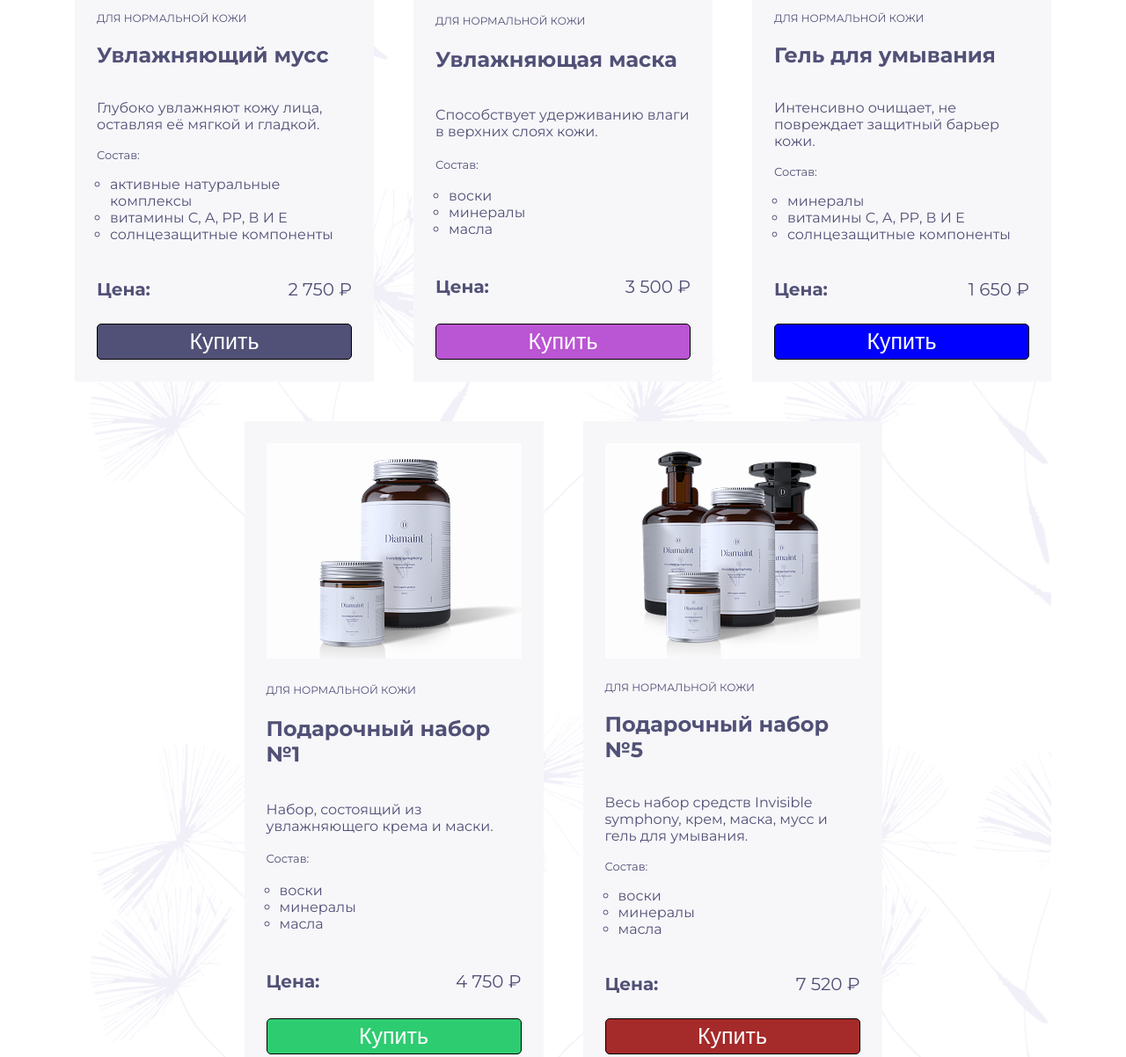
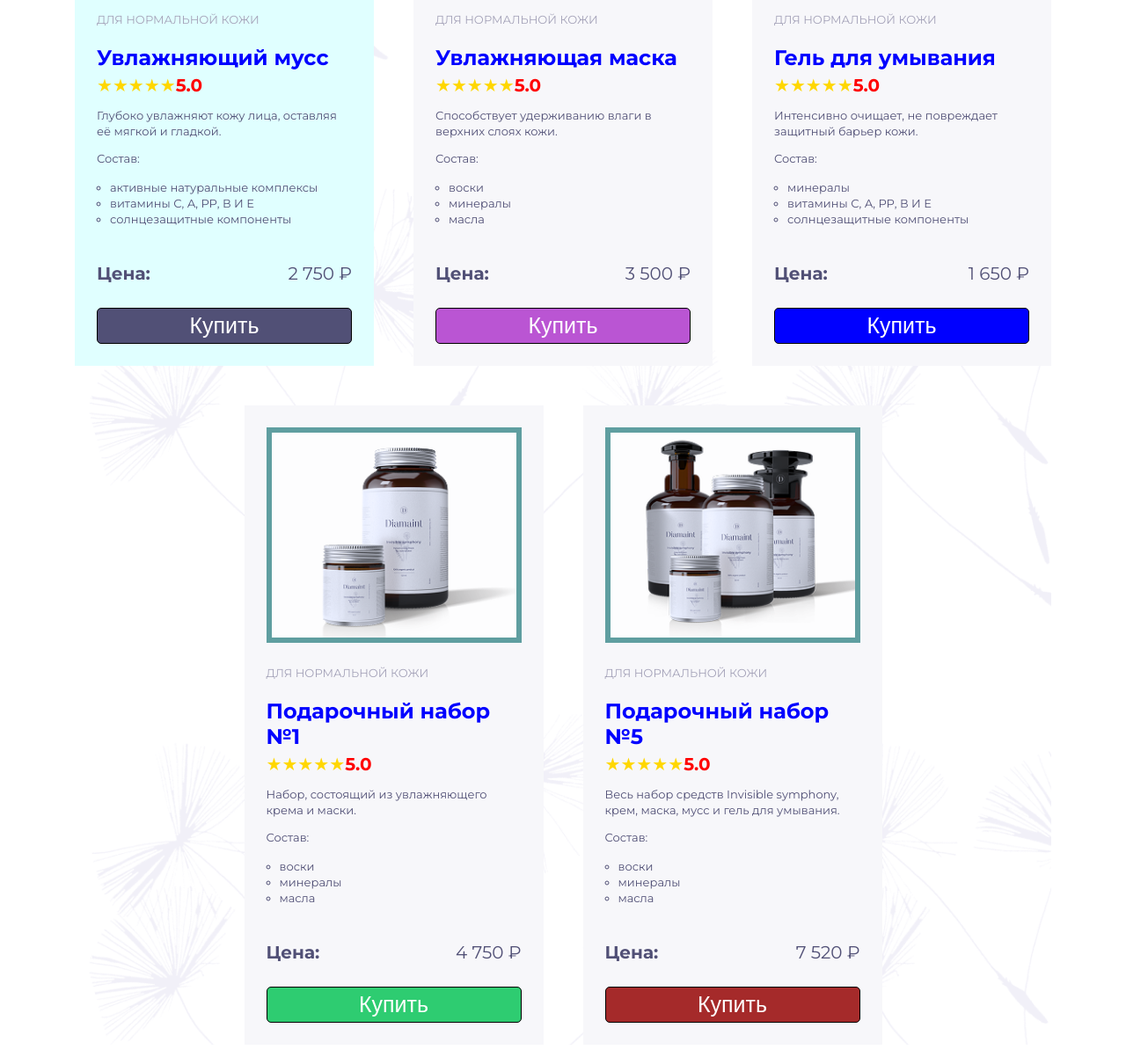
Before and after one commit to MiraElmira76/Test, a plain HTML site: page index.html in a window 1280 px wide. Shown: the part 560-1762 px from the top of the page at 88% size. Drawn offline with Linux system fonts and the light colour scheme; files whose address does not match are found by name.

Commit message:
Название классов по БЭМ

```diff
--- a/index.html
+++ b/index.html
@@ -7,50 +7,72 @@
     <link rel="preconnect" href="https://fonts.googleapis.com">
     <link rel="preconnect" href="https://fonts.gstatic.com" crossorigin>
     <link href="https://fonts.googleapis.com/css2?family=Montserrat:ital,wght@0,100..900;1,100..900&display=swap" rel="stylesheet">
-    <link rel="stylesheet" href="style.css">
+    <link rel="stylesheet" href="style/style.css">
+    <link rel="stylesheet" href="style/clear-list.css">
+    <link rel="stylesheet" href="style/title.css">
+    <link rel="stylesheet" href="style/card.css">
+    <link rel="stylesheet" href="style/rating.css">
+    <link rel="stylesheet" href="style/products.css">
+
   </head>
 
   <body>
+    <main class="main">
       <div class="container">
         <h1 class="title">Выбери свой продукт</h1>
 
-    <ul class="products-list">
-      <li class="card">
-        <img class="card-img" src="img/photo 1@2x.png" alt="Товар Увлажняющий мусс" />
-        <span class="skin-type">для нормальной кожи</span>
-        <h2 class="title-name">Увлажняющий мусс</h2>
-        <p class="product-description">Глубоко увлажняют кожу лица, оставляя её мягкой и гладкой.</p>
+        <ul class="products clear-list">
+          <li class="product__item card card--lightcyan">
+            <img class="card__img" src="img/photo 1@2x.png" alt="Хит продаж"/>
+            <span class="card__cateqory">для нормальной кожи</span>
+            <h2 class="card__name">Увлажняющий мусс</h2>
 
-        <span class="compound">Состав:</span>
+            <div class="card__rating">
+                <span class="rating__stars">★★★★★</span>
+                <b class="rating__value">5.0</b>
+            </div>
 
-        <ul class="compound-list">
+            <p class="card__description">Глубоко увлажняют кожу лица, оставляя её мягкой и гладкой.</p>
+
+            <div class="card__compound compound">
+              <span class="compound__name">Состав:</span>
+              <ul class="compound__list">
                 <li>активные натуральные комплексы</li>
                 <li>витамины С, А, РР, В И Е</li>
                 <li>солнцезащитные компоненты</li>
+              </ul>
+            </div>
 
-        </ul>
-        <div class="product-price">
+            <div class="product__price">
               <b>Цена:</b>
               <span>2 750 ₽</span>
             </div>
+
             <button class="button">Купить</button>
           </li>
 
-    <li class="card">
-      <img class="card-img" src="img/photo 2.png" alt="Товар Увлажняющая маска" />
-      <span class="skin-type">для нормальной кожи</span>
-      <h2 class="title-name">Увлажняющая маска</h2>
-      <p class="product-description">Способствует удерживанию влаги в верхних слоях кожи.</p>
+          <li class="product__item card">
+            <img class="card__img" src="img/photo 2.png" alt="Хит продаж"/>
+            <span class="card__cateqory">для нормальной кожи</span>
+            <h2 class="card__name">Увлажняющая маска</h2>
 
-      <span class="compound">Состав:</span>
+            <div class="card__rating">
+              <span class="rating__stars">★★★★★</span>
+              <b class="rating__value">5.0</b>
+            </div>
 
-      <ul class="compound-list">
+            <p class="card__description">Способствует удерживанию влаги в верхних слоях кожи.</p>
+
+            <div class="card__compound compound">
+              <span class="compound__name">Состав:</span>
+              <ul class="compound__list">
                 <li>воски</li>
                 <li>минералы</li>
                 <li>масла</li>
+              </ul>
+            </div>
 
-      </ul>
-      <div class="product-price">
+            <div class="product__price">
               <b>Цена:</b>
               <span>3 500 ₽</span>
             </div>
@@ -58,21 +80,27 @@
             <button class="button button-mediumorchid">Купить</button>
           </li>
 
-    <li class="card">
-      <img class="card-img" src="img/photo 3.png" alt="Товар Гель для умывания"width="290" />
-      <span class="skin-type">для нормальной кожи</span>
-      <h2 class="title-name">Гель для умывания</h2>
-      <p class="product-description">Интенсивно очищает, не повреждает защитный барьер кожи.</p>
+          <li class="product__item card">
+            <img class="card__img" src="img/photo 3.png" alt="Товар Гель для умывания"/>
+            <span class="card__cateqory">для нормальной кожи</span>
+            <h2 class="card__name">Гель для умывания</h2>
 
-      <span class="compound">Состав:</span>
+            <div class="card__rating">
+              <span class="rating__stars">★★★★★</span>
+              <b class="rating__value">5.0</b>
+            </div>
+            <p class="card__description">Интенсивно очищает, не повреждает защитный барьер кожи.</p>
 
-      <ul class="compound-list">
+            <div class="card__compound compound">
+              <span class="compound__name">Состав:</span>
+              <ul class="compound__list">
                 <li>минералы</li>
                 <li>витамины С, А, РР, В И Е</li>
                 <li>солнцезащитные компоненты</li>
               </ul>
+            </div>
 
-      <div class="product-price">
+            <div class="product__price">
               <b>Цена:</b>
               <span>1 650 ₽</span>
             </div>
@@ -80,20 +108,27 @@
             <button class="button button-blue">Купить</button>
           </li>
 
-     <li class="card">
-      <img class="card-img" src="img/photo 4.png" alt="Товар Подарочный набор №1"width="290" />
-      <span class="skin-type">для нормальной кожи</span>
-      <h2 class="title-name">Подарочный набор №1</h2>
-      <p class="product-description">Набор, состоящий из увлажняющего крема и маски.</p>
+          <li class="product__item card">
+            <img class="card__img" src="img/photo 4.png" alt="Товар Подарочный набор №1"/>
+            <span class="card__cateqory">для нормальной кожи</span>
+            <h2 class="card__name">Подарочный набор №1</h2>
 
-      <span class="compound">Состав:</span>
+            <div class="card__rating">
+              <span class="rating__stars">★★★★★</span>
+              <b class="rating__value">5.0</b>
+            </div>
+            <p class="card__description">Набор, состоящий из увлажняющего крема и маски.</p>
 
-      <ul class="compound-list">
+            <div class="card__compound compound">
+              <span class="compound__name">Состав:</span>
+              <ul class="compound__list">
                 <li>воски</li>
                 <li>минералы</li>
                 <li>масла</li>
               </ul>
-      <div class="product-price">
+            </div>
+
+            <div class="product__price">
               <b>Цена:</b>
               <span>4 750 ₽</span>
             </div>
@@ -101,20 +136,27 @@
             <button class="button button-green">Купить</button>
           </li>
 
-    <li class="card">
-      <img class="card-img" src="img/photo 5.png" alt="Подарочный набор №5"width="290" />
-      <span class="skin-type">для нормальной кожи</span>
-      <h2 class="title-name">Подарочный набор №5</h2>
-      <p class="product-description">Весь набор средств Invisible symphony, крем, маска, мусс и гель для умывания.</p>
+          <li class="product__item card">
+            <img class="card__img" src="img/photo 5.png" alt="Подарочный набор №5"/>
+            <span class="card__cateqory">для нормальной кожи</span>
+            <h2 class="card__name">Подарочный набор №5</h2>
 
-      <span class="compound">Состав:</span>
+            <div class="card__rating">
+              <span class="rating__stars">★★★★★</span>
+              <b class="rating__value">5.0</b>
+            </div>
+            <p class="card__description">Весь набор средств Invisible symphony, крем, маска, мусс и гель для умывания.</p>
 
-      <ul class="compound-list">
+            <div class="card__compound compound">
+              <span class="compound__name">Состав:</span>
+              <ul class="compound__list">
                 <li>воски</li>
                 <li>минералы</li>
                 <li>масла</li>
               </ul>
-      <div class="product-price">
+            </di>
+
+            <div class="product__price">
               <b>Цена:</b>
               <span>7 520 ₽</span>
             </div>
@@ -123,5 +165,6 @@
           </li>
         </ul>
       </div>
-
+    </main>
   </body>
+</html>
--- a/style.css
+++ /dev/null
@@ -1,109 +0,0 @@
-* {
-  box-sizing: border-box;
-}
-
-body {
-  font-family: Montserrat, sans-serif;
-  color: #515076;
-}
-
-.container {
-  margin: 0 auto;
-  background-image: url("img/фон\ одуванчики.png");
-  max-width: 1110px;
-  background-size: 790px auto;
-  background-position: left top;
-  background-repeat: repeat;
-}
-
-.card-img {
-width: 290px;
-height: 245px;
-display: block;
-margin-bottom: 25px;
-}
-
-.title {
-  font-size: 70px;
-  font-weight: 400px;
-  line-height: 78px;
-  margin: 100px 0;
-  text-align: center;
-}
-
-.card {
-  width: 340px;
-  padding: 25px;
-  background-color: #f7f7fa;
-  display: flex;
-  flex-direction: column;
-  justify-content: space-between;
-}
-
-.skin-type {
-  display: block;
-  font-size: 12px;
-  text-transform: uppercase;
-}
-
-.products-list {
-  list-style: none;
-  display: flex;
-  flex-wrap: wrap;
-  gap: 45px;
-  justify-content: center;
-  padding: 0;
-}
-
-.products-description {
-  font-size: 13px;
-  line-height: 18px;
-}
-
-.compound {
-  font-size: 13px;
-  line-height: 18px;
-}
-
-.compound-list {
-  padding: 15px;
-}
-
-.product-price {
-  display: flex;
-  margin-top: 25px;
-  font-size: 20px;
-  line-height: 27px;
-  justify-content: space-between;
-  margin-bottom: 25px;
-}
-
-.product-price b {
-  font-weight: 700;
-}
-
-
-.button {
-  background-color: #515076;
-  color: white;
-  border: 1px solid #000;
-  border-radius: 5px;
-  padding: 5px 60px;
-  font-size: 25px;
-  width: 100%
-}
-
-.button-green {
-  background-color: #2ecc71;
-}
-
-.button-blue {
-  background-color: blue;
-}
-
-.button-brown {
-  background-color: brown;
-}
-.button-mediumorchid {
-  background-color: mediumorchid;
-}
--- /dev/null
+++ b/style/card.css
@@ -0,0 +1,48 @@
+.card {
+  padding: 25px;
+  background-color: #f7f7fa;
+  transition: background-color 0.3s, transform 0.2s;
+}
+
+.card:hover {
+  transform: scale(110%);
+}
+
+.card--lightcyan {
+  background-color: lightcyan;
+}
+
+.card__img {
+  width: 290px;
+  height: 245px;
+  display: block;
+  margin-bottom: 25px;
+  border: 6px solid cadetblue;
+}
+
+.card__name {
+  color: blue;
+  margin-bottom: 5px;
+}
+
+.card__cateqory {
+  display: block;
+  font-size: 13px;
+  line-height: 18px;
+  color: #A5A3B9;
+  text-transform: uppercase;
+}
+
+.card__description {
+  font-size: 13px;
+  line-height: 18px;
+}
+
+.card__compound {
+  font-size: 13px;
+  line-height: 18px;
+}
+
+.compound__list {
+  padding: 15px;
+}
--- /dev/null
+++ b/style/clear-list.css
@@ -0,0 +1,5 @@
+.clear-list {
+  list-style: none;
+  padding: 0;
+  margin: 0;
+}
--- /dev/null
+++ b/style/products.css
@@ -0,0 +1,23 @@
+.products {
+  display: flex;
+  flex-wrap: wrap;
+  gap: 45px;
+  justify-content: center;
+}
+
+.product__item {
+  width: 340px;
+}
+
+.product__price {
+  display: flex;
+  margin-top: 25px;
+  font-size: 20px;
+  line-height: 27px;
+  justify-content: space-between;
+  margin-bottom: 25px;
+}
+
+.product-price b {
+  font-weight: 700;
+}
--- /dev/null
+++ b/style/rating.css
@@ -0,0 +1,13 @@
+.card__rating {
+  display: flex;
+  font-size: 20px;
+}
+
+.rating__stars {
+  gap: 3px;
+  color: gold;
+}
+
+.rating__value {
+  color: red;
+}
--- /dev/null
+++ b/style/style.css
@@ -0,0 +1,45 @@
+* {
+  box-sizing: border-box;
+}
+
+body {
+  font-family: Montserrat, sans-serif;
+  color: #515076;
+}
+
+.container {
+  margin: 0 auto;
+  background-image: url("img/фон\ одуванчики.png");
+  max-width: 1110px;
+  background-size: 790px auto;
+  background-position: left top;
+  background-repeat: repeat;
+}
+
+.button {
+  align-content: center;
+  background-color: #515076;
+  transition: 0.6s;
+  color: white;
+  border: 1px solid #000;
+  border-radius: 5px;
+  padding: 5px 60px;
+  font-size: 25px;
+  width: 100%
+
+}
+
+.button-green {
+  background-color: #2ecc71;
+}
+
+.button-blue {
+  background-color: blue;
+}
+
+.button-brown {
+  background-color: brown;
+}
+.button-mediumorchid {
+  background-color: mediumorchid;
+}
```
Also changed, not shown: style/title.css (added, +7 -0 lines). Lines whose indentation alone changed are shown as unchanged.
